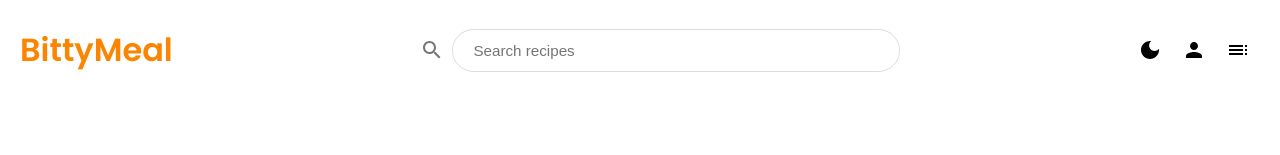
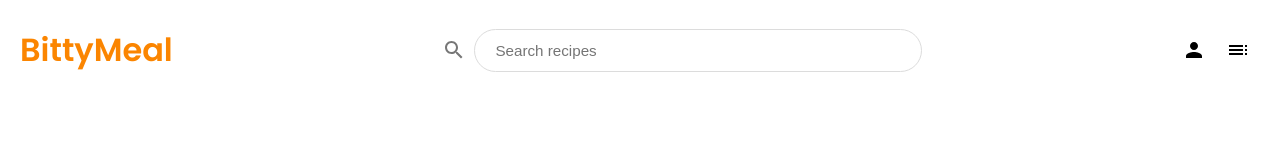
Before and after one commit to Taosheng-Li/Software-Engineering-BittyMeal, a React (Vite) app: page / in a window 1280 px wide. Shown: the top 155 px of the page. Built offline with nearby package versions, Linux system fonts and the light colour scheme.

Commit message:
Delete the darkmode icon

```diff
--- a/src/components/navigation/index.jsx
+++ b/src/components/navigation/index.jsx
@@ -1,6 +1,6 @@
 import { useEffect, useMemo, useState } from "react";
 import "./style.css";
-import { Search, Person, DarkMode, Toc, ArrowBack } from "@mui/icons-material";
+import { Search, Person, Toc, ArrowBack } from "@mui/icons-material";
 
 function Navigation({ recipes, onSelectRecipe, onNavigateSection }) {
   const [open, setOpen] = useState(false);
@@ -148,7 +148,6 @@ function Navigation({ recipes, onSelectRecipe, onNavigateSection }) {
           />
         )}
 
-        <DarkMode style={{ margin: "0 10px" }} />
         <Person
           style={{ margin: "0 10px", cursor: "pointer" }}
           onClick={toggleAuthMenu}
```
Also changed, not shown: src/App.jsx (+8 -4 lines).
